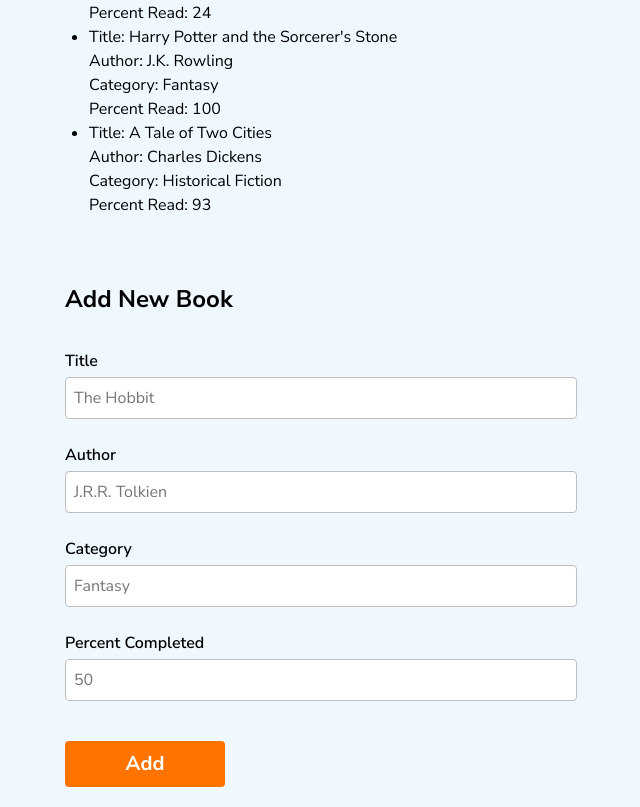
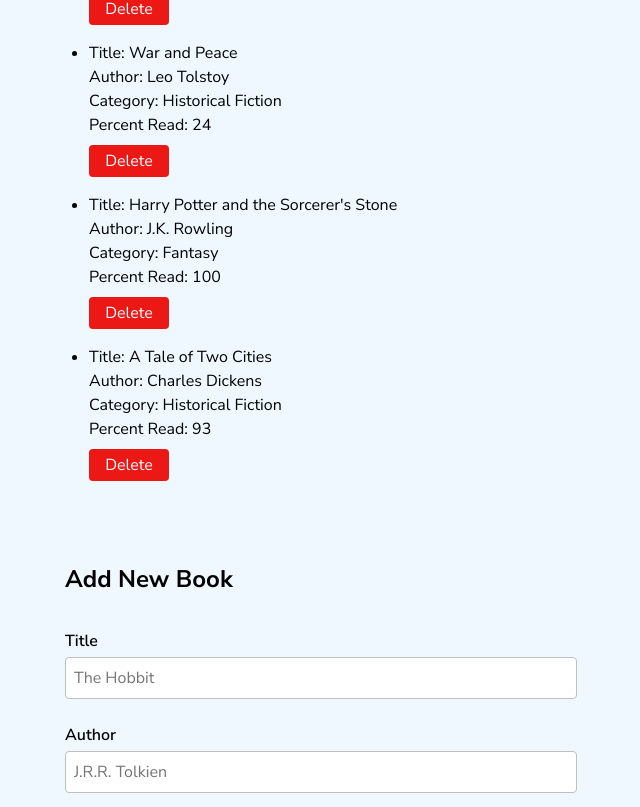
Before and after one commit to henokkhm/microverse-bookstore-app, a React (Create React App) app: page / in a window 1280 px wide. Shown: the part 493-1300 px from the top of the page, without its empty margins (111-751 px from the left). Built offline with nearby package versions, Linux system fonts and the light colour scheme.

Commit message:
Add Delete book button

```diff
--- a/src/components/Book.js
+++ b/src/components/Book.js
@@ -1,4 +1,6 @@
 import PropTypes from 'prop-types';
+
+import styles from '../styles/Book.module.css';
 
 function Book({
   title, author, category, percentCompleted,
@@ -21,6 +23,7 @@ function Book({
         <span>Percent Read: </span>
         <span>{percentCompleted}</span>
       </div>
+      <button className={styles.deleteBtn} type="button">Delete</button>
     </li>
   );
 }
--- a/src/styles/AddBookForm.module.css
+++ b/src/styles/AddBookForm.module.css
@@ -24,9 +24,10 @@
 }
 
 .btn {
+  cursor: pointer;
   margin-top: 1rem;
   padding: 0.5rem 1rem;
-  background-color: #ff7400;
+  background-color: #006eff;
   transition: all 150ms ease-in-out;
   color: #fff;
   font-size: 1.25rem;
@@ -38,7 +39,7 @@
 }
 
 .btn:hover {
-  background-color: #c35800;
+  background-color: #0054c2;
 }
 
 .btn:active {
--- /dev/null
+++ b/src/styles/Book.module.css
@@ -0,0 +1,21 @@
+.deleteBtn {
+  cursor: pointer;
+  margin-top: 0.5rem;
+  margin-bottom: 1rem;
+  padding: 0.25rem 0.5rem;
+  background-color: #eb1816;
+  transition: all 150ms ease-in-out;
+  color: #fff;
+  border: none;
+  border-radius: 0.25rem;
+  max-width: max-content;
+  min-width: 5rem;
+}
+
+.deleteBtn:hover {
+  background-color: rgb(221, 4, 0);
+}
+
+.deleteBtn:active {
+  transform: translateY(3px);
+}
```
